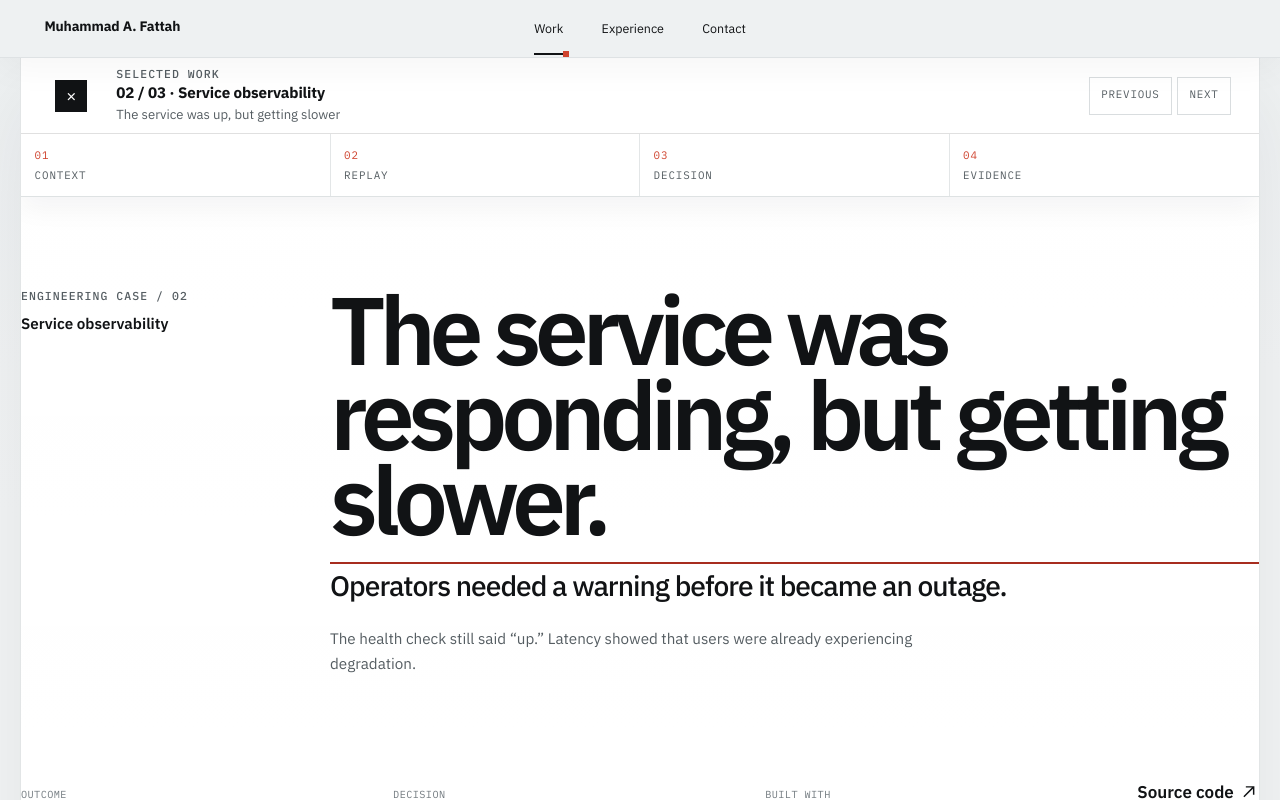
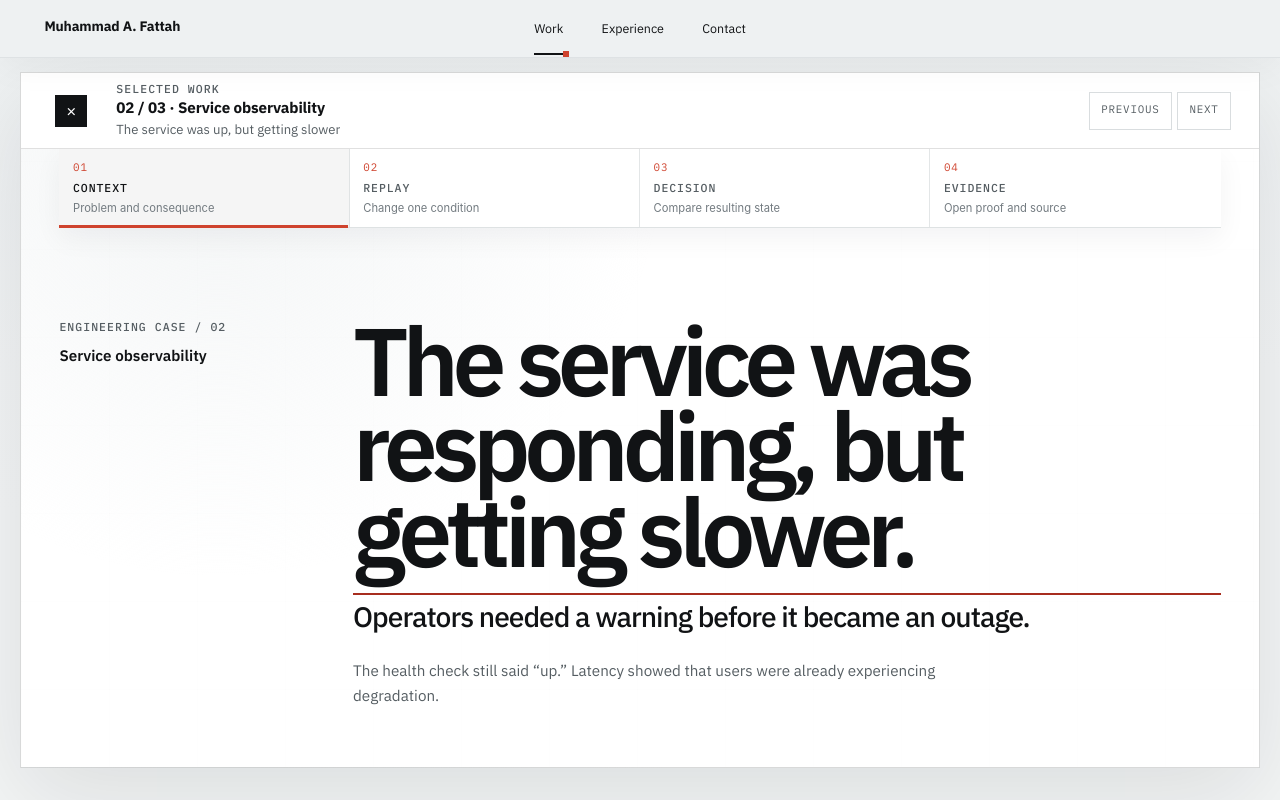
Before and after one commit to fattah247/fattah-portfolio, a Next.js app: page /case/iyup in a window 1280 px wide. Shown: the top 800 px of the page. Built offline with nearby package versions, Linux system fonts and the light colour scheme.

Commit message:
Wrap brief and case routes in window chrome

```diff
--- a/app/brief/page.tsx
+++ b/app/brief/page.tsx
@@ -1,10 +1,11 @@
 "use client";
 
 import Link from "next/link";
-import { useState } from "react";
+import { useState, type MouseEvent } from "react";
 import { ArrowIcon } from "@/components/icons";
 import { CopyEmailButton } from "@/components/copy-email-button";
 import { PortfolioHeader } from "@/components/portfolio-header";
+import { useWindowFrame, windowResizeEdges } from "@/components/use-window-frame";
 import { experience, principles, systemScope } from "@/lib/content";
 import { scenarios } from "@/lib/scenarios";
 
@@ -30,14 +31,37 @@ const viewCopy: Record<BriefView, { label: string; note: string }> = {
 export default function BriefPage() {
   const [view, setView] = useState<BriefView>("recruiter");
   const [openExperience, setOpenExperience] = useState(0);
+  const experienceFrame = useWindowFrame({ defaultHeight: 820, defaultWidth: 1360, minHeight: 420, minWidth: 680 });
+
+  function openContactWindow(event: MouseEvent<HTMLAnchorElement>) {
+    event.preventDefault();
+    window.dispatchEvent(new Event("portfolio-contact-open"));
+  }
 
   return (
     <>
       <PortfolioHeader />
-      <main className="brief-page" id="main-content" data-view={view}>
+      <main
+        className="brief-page experience-window"
+        data-dragging={experienceFrame.dragging}
+        data-resizing={experienceFrame.resizing}
+        data-snap={experienceFrame.snap ?? undefined}
+        data-view={view}
+        id="main-content"
+        ref={experienceFrame.frameRef}
+        style={experienceFrame.style}
+      >
+        <div className="portfolio-window-chrome experience-window-chrome" {...experienceFrame.titlebarProps}>
+          <Link className="window-close-action experience-window-close" href="/?desktop=1" aria-label="Close experience window">
+            <span aria-hidden="true">×</span>
+          </Link>
+          <div className="window-location">
+            <p className="micro-label">Experience</p>
+          </div>
+        </div>
+        {windowResizeEdges.map((edge) => <span key={edge} {...experienceFrame.resizeHandleProps(edge)} />)}
         <section className="brief-hero">
           <div>
-            <p className="micro-label">Software engineering brief / CV + public evidence</p>
             <h1>Muhammad<br />A. Fattah</h1>
           </div>
           <div className="brief-summary">
@@ -66,16 +90,15 @@ export default function BriefPage() {
               <div><dt>Current</dt><dd>Bank Central Asia</dd></div>
               <div><dt>Focus</dt><dd>Android POS · Payment reliability</dd></div>
               <div><dt>Location</dt><dd>Indonesia · UTC+7</dd></div>
-              <div><dt>Contact</dt><dd><a href="#contact">Email</a> · <a href="https://www.linkedin.com/in/muhammad24fattah/" target="_blank" rel="noopener noreferrer">LinkedIn</a></dd></div>
+              <div><dt>Contact</dt><dd><a href="#contact" onClick={openContactWindow}>Email</a> · <a href="https://www.linkedin.com/in/muhammad24fattah/" target="_blank" rel="noopener noreferrer">LinkedIn</a></dd></div>
             </dl>
             <div className="brief-actions">
               <a className="brief-action brief-download-action" href={cvHref} download>
                 Download CV <ArrowIcon />
               </a>
               <a className="brief-action" href="https://github.com/fattah247" target="_blank" rel="noopener noreferrer">GitHub <span className="sr-only">opens in a new tab</span></a>
-              <a className="brief-action" href="#contact">Contact</a>
+              <a className="brief-action" href="#contact" onClick={openContactWindow}>Contact</a>
             </div>
-            <p className="brief-download-meta">PDF · 1 page · general software engineer CV</p>
           </div>
         </section>
 
--- a/components/debugger-workspace.tsx
+++ b/components/debugger-workspace.tsx
@@ -2,9 +2,10 @@
 
 import Image from "next/image";
 import Link from "next/link";
-import type { CSSProperties } from "react";
+import type { CSSProperties, MouseEvent } from "react";
 import { useEffect, useMemo, useRef, useState } from "react";
 import { ArrowIcon, RewindIcon } from "@/components/icons";
+import { useWindowFrame, windowResizeEdges } from "@/components/use-window-frame";
 import {
   explainScenario,
   projectScenario,
@@ -16,6 +17,14 @@ import {
 } from "@/lib/scenarios";
 
 type MotionPhase = "rest" | "rewind" | "reconstruct";
+type CaseSectionId = "context" | "replay" | "decision" | "evidence";
+
+const caseSections: Array<{ id: CaseSectionId; index: string; label: string; note: string }> = [
+  { id: "context", index: "01", label: "Context", note: "Problem and consequence" },
+  { id: "replay", index: "02", label: "Replay", note: "Change one condition" },
+  { id: "decision", index: "03", label: "Decision", note: "Compare resulting state" },
+  { id: "evidence", index: "04", label: "Evidence", note: "Open proof and source" },
+];
 
 function readableOutcome(slug: Scenario["slug"], value: string) {
   const labels: Record<string, string> = {
@@ -237,14 +246,13 @@ function EvidenceDialog({
       <div className="evidence-sheet" ref={sheetRef}>
         <aside className="evidence-inspector">
           <div className="evidence-sheet-head">
+            <button ref={closeRef} className="evidence-close-action" onClick={onClose} type="button" aria-label="Close attached evidence">
+              <span aria-hidden="true">×</span>
+            </button>
             <div>
               <p className="micro-label">Attached evidence</p>
               <p id="evidence-dialog-title">{exhibitLabel}</p>
             </div>
-            <button ref={closeRef} className="evidence-close-action" onClick={onClose} type="button" aria-label="Close attached evidence">
-              <span aria-hidden="true">×</span>
-              <small>Close</small>
-            </button>
           </div>
           <div className="evidence-inspector-copy">
             <p className="evidence-focus-label">What to verify</p>
@@ -293,9 +301,11 @@ export function DebuggerWorkspace({
   const [activeKeys, setActiveKeys] = useState<string[]>([]);
   const [statusMessage, setStatusMessage] = useState("Replay ready.");
   const [evidence, setEvidence] = useState<Evidence | null>(null);
+  const [activeSection, setActiveSection] = useState<CaseSectionId>("context");
   const timers = useRef<number[]>([]);
   const targetConditions = useRef<Conditions>(initialConditions);
   const workspaceTitleRef = useRef<HTMLHeadingElement>(null);
+  const caseFrame = useWindowFrame({ defaultHeight: 820, defaultWidth: 1360, minHeight: 460, minWidth: 700 });
 
   useEffect(() => () => timers.current.forEach(window.clearTimeout), []);
 
@@ -318,6 +328,23 @@ export function DebuggerWorkspace({
     window.addEventListener("keydown", closeOnEscape);
     return () => window.removeEventListener("keydown", closeOnEscape);
   }, [evidence]);
+
+  useEffect(() => {
+    if (!("IntersectionObserver" in window)) return;
+    const observer = new IntersectionObserver((entries) => {
+      const visible = entries
+        .filter((entry) => entry.isIntersecting)
+        .sort((a, b) => b.intersectionRatio - a.intersectionRatio)[0];
+      if (visible?.target.id && caseSections.some((section) => section.id === visible.target.id)) {
+        setActiveSection(visible.target.id as CaseSectionId);
+      }
+    }, { root: caseFrame.frameRef.current, rootMargin: "-25% 0px -55% 0px", threshold: [0.15, 0.35, 0.6] });
+    for (const section of caseSections) {
+      const node = document.getElementById(section.id);
+      if (node) observer.observe(node);
+    }
+    return () => observer.disconnect();
+  }, [caseFrame.frameRef]);
 
   const baseline = useMemo(
     () => projectScenario(scenario.slug, conditions, "baseline"),
@@ -453,13 +480,37 @@ export function DebuggerWorkspace({
     );
   }
 
+  function scrollToCaseSection(event: MouseEvent<HTMLAnchorElement>, sectionId: CaseSectionId) {
+    event.preventDefault();
+    setActiveSection(sectionId);
+    const container = caseFrame.frameRef.current;
+    const target = document.getElementById(sectionId);
+    if (!container || !target) return;
+
+    const containerRect = container.getBoundingClientRect();
+    const targetRect = target.getBoundingClientRect();
+    const chromeHeight = container.querySelector<HTMLElement>(".case-workspace-chrome")?.getBoundingClientRect().height ?? 0;
+    const progressHeight = container.querySelector<HTMLElement>(".case-progress")?.getBoundingClientRect().height ?? 0;
+    const top = container.scrollTop + targetRect.top - containerRect.top - chromeHeight - progressHeight - 20;
+    container.scrollTo({ behavior: "smooth", top: Math.max(0, top) });
+    window.history.replaceState(null, "", `#${sectionId}`);
+  }
+
   return (
     <>
-      <main className={`case-page case-${scenario.slug}`} data-motion-phase={phase} id="main-content">
-        <div className="case-workspace-chrome" aria-label="Selected work workspace">
+      <main
+        className={`case-page case-${scenario.slug} selected-work-window`}
+        data-dragging={caseFrame.dragging}
+        data-motion-phase={phase}
+        data-resizing={caseFrame.resizing}
+        data-snap={caseFrame.snap ?? undefined}
+        id="main-content"
+        ref={caseFrame.frameRef}
+        style={caseFrame.style}
+      >
+        <div className="case-workspace-chrome" aria-label="Selected work workspace" {...caseFrame.titlebarProps}>
           <Link className="case-close-action" href="/#selected-work" aria-label="Close selected work and return to the work list">
             <span aria-hidden="true">×</span>
-            <small>Close</small>
           </Link>
           <div className="case-location">
             <p className="micro-label">Selected work</p>
@@ -471,11 +522,20 @@ export function DebuggerWorkspace({
             <Link href={`/case/${nextScenario.slug}`}>Next</Link>
           </div>
         </div>
+        {windowResizeEdges.map((edge) => <span key={edge} {...caseFrame.resizeHandleProps(edge)} />)}
         <nav className="case-progress" aria-label="Case chapters">
-          <a href="#context"><span>01</span> Context</a>
-          <a href="#replay"><span>02</span> Replay</a>
-          <a href="#decision"><span>03</span> Decision</a>
-          <a href="#evidence"><span>04</span> Evidence</a>
+          {caseSections.map((section) => (
+            <a
+              aria-current={activeSection === section.id ? "step" : undefined}
+              href={`#${section.id}`}
+              key={section.id}
+              onClick={(event) => scrollToCaseSection(event, section.id)}
+            >
+              <span>{section.index}</span>
+              <b>{section.label}</b>
+              <small>{section.note}</small>
+            </a>
+          ))}
         </nav>
         <section className="case-intro" id="context">
           <div className="case-index-block">
@@ -560,7 +620,7 @@ export function DebuggerWorkspace({
           <div><span>With safeguard</span><strong>{designedOutcomeLabel}</strong></div>
         </div>
         <details className="debugger-details">
-          <summary>See every state change</summary>
+          <summary><span>Open state trace</span><small>Compare baseline, designed path, and audit tape</small></summary>
         <section className="debugger-shell">
           <div className="debugger-projections">
             <Projection label="Baseline" variantLabel={scenario.baselineLabel} nodes={baseline} affectedIds={affectedIds.baseline} phase={phase} outcomeNodeId={scenario.outcomeNodeId} />
```
